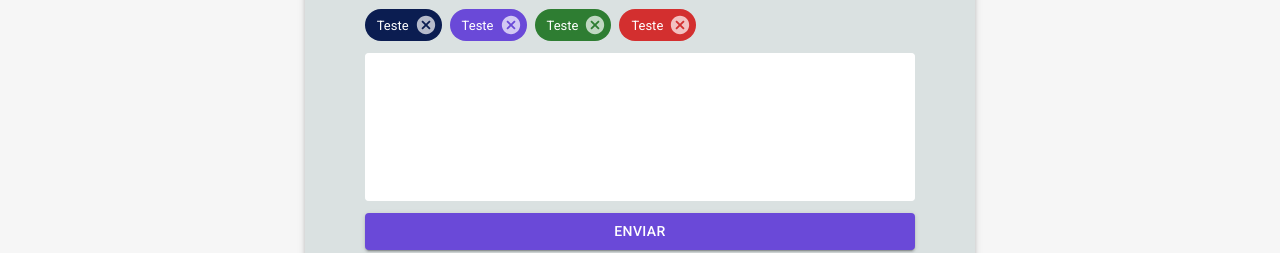
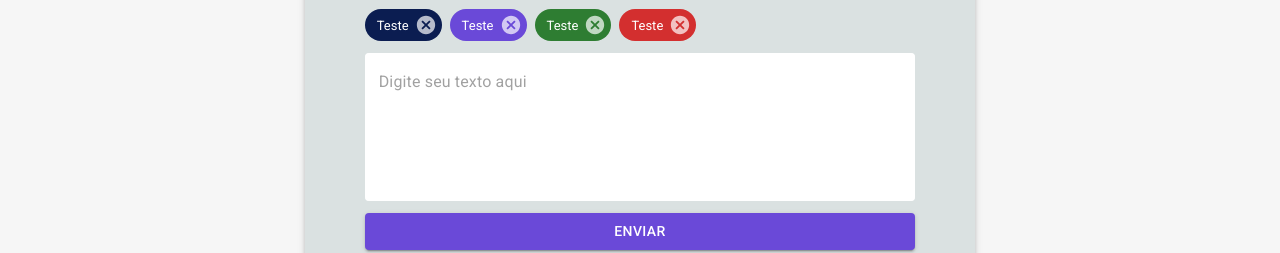
Before and after one commit to alinevitoriasi/boladao-web, a React (Create React App) app: page /novopost in a window 1280 px wide. Shown: the part 327-580 px from the top of the page. Built offline with nearby package versions, Linux system fonts and the light colour scheme; the HTML template or start-up script is replaced by a standard one.

Commit message:
✨ Adiciona placeholder ao TextBox

```diff
--- a/src/components/TextBox/index.tsx
+++ b/src/components/TextBox/index.tsx
@@ -10,17 +10,26 @@ import {
 interface ITextBox {
   sx?: SxProps<Theme>;
   label?: string;
-  variant: TextFieldProps['variant'];
+  variant?: TextFieldProps['variant'];
   maxRows?: number;
   rows?: number;
+  placeholder?: string;
 }
 
-const TextBox = ({ label, variant, sx, rows, maxRows }: ITextBox) => {
+const TextBox = ({
+  label,
+  variant,
+  sx,
+  rows,
+  maxRows,
+  placeholder,
+}: ITextBox) => {
   return (
     <FormControl fullWidth>
       <TextField
         multiline
         sx={sx}
+        placeholder={placeholder}
         label={label}
         rows={rows}
         maxRows={maxRows}
```
